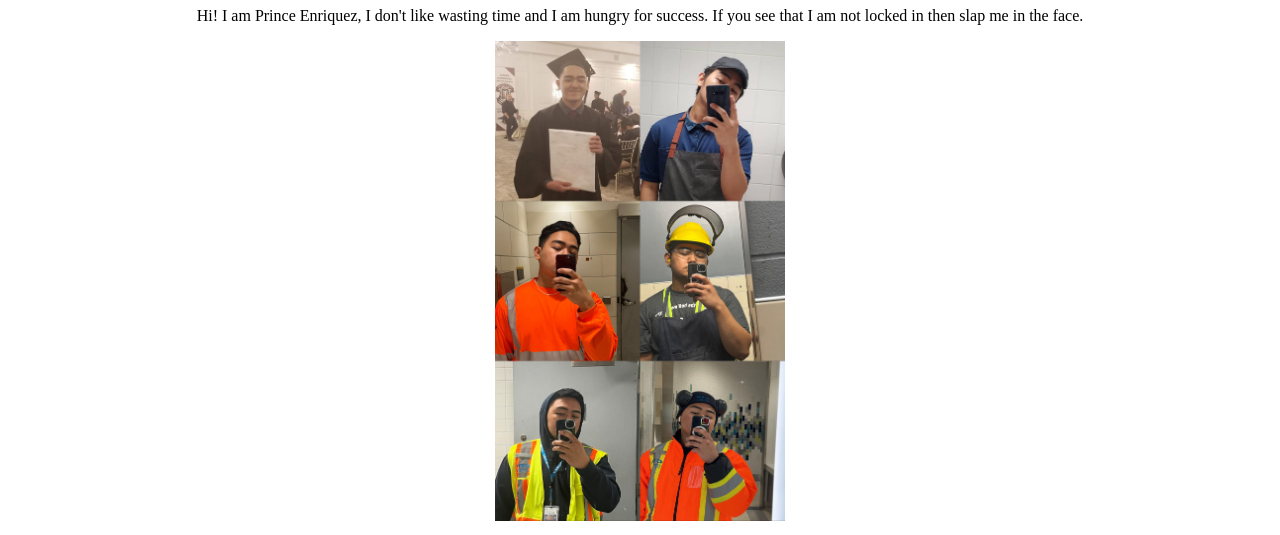
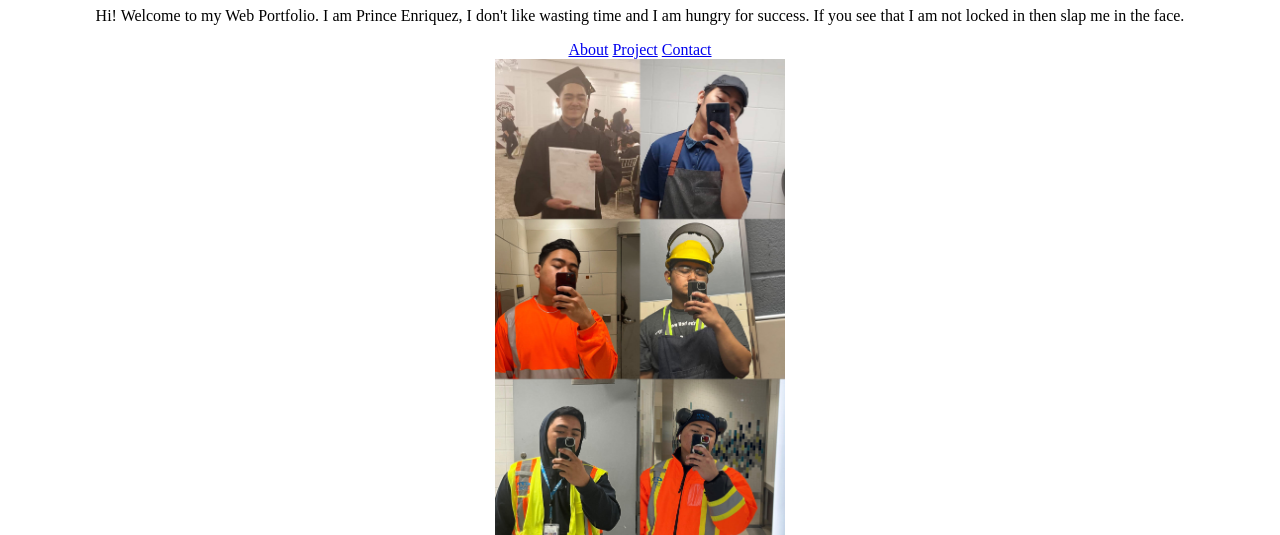
Before and after one commit to Prince747ER/CPAN134, a plain HTML site: page Assignment1/Home.html in a window 1280 px wide. Shown: the part 73-608 px from the top of the page. Drawn offline with Linux system fonts and the light colour scheme.

Commit message:
Home Updated

```diff
--- a/Assignment1/Home.html
+++ b/Assignment1/Home.html
@@ -4,8 +4,11 @@
         <body>
             <center>
             <h1>Prince Ian Alexander Enriquez</h1>
-            <p>Hi! I am Prince Enriquez, I don't like wasting time and I am hungry for success.
+            <p>Hi! Welcome to my Web Portfolio. I am Prince Enriquez, I don't like wasting time and I am hungry for success.
                 If you see that I am not locked in then slap me in the face.</p>
+                <a href="AboutMe.html">About</a>
+                <a href="Projects.html">Project</a>
+                <a href="Contacts.html">Contact</a>
                 <section>
             <img src="Prince.jpg" width="290" height="480" alt="Prince.jpg">
             </section>
```
